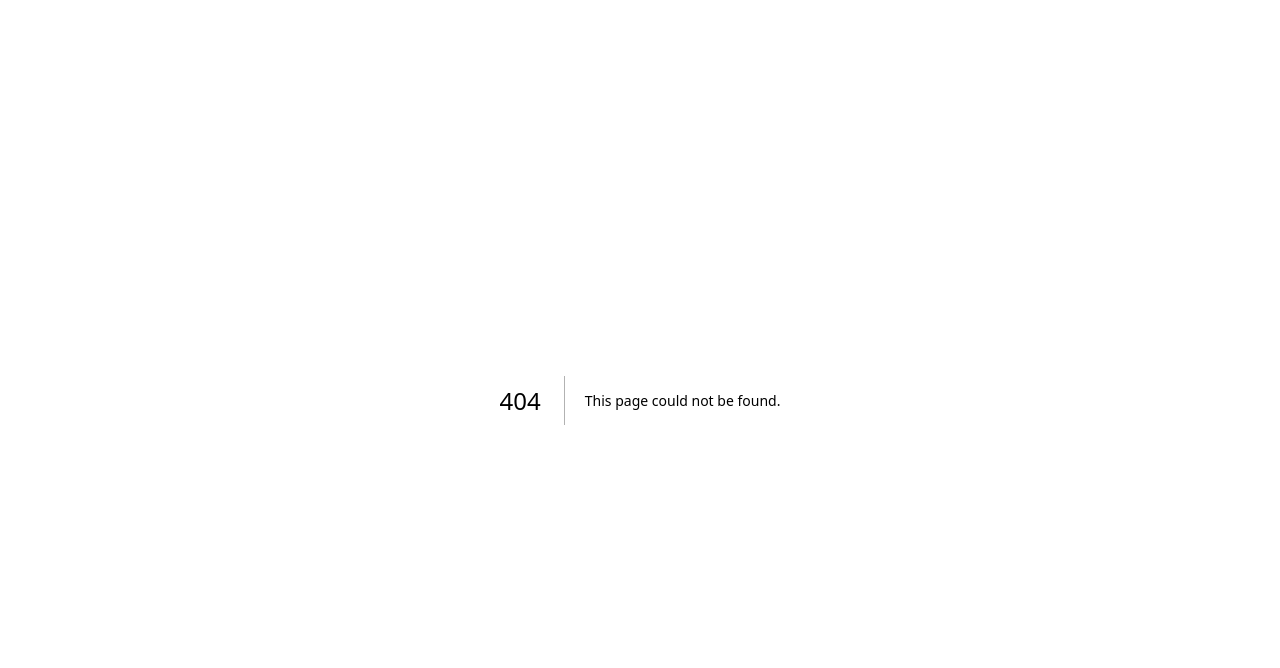
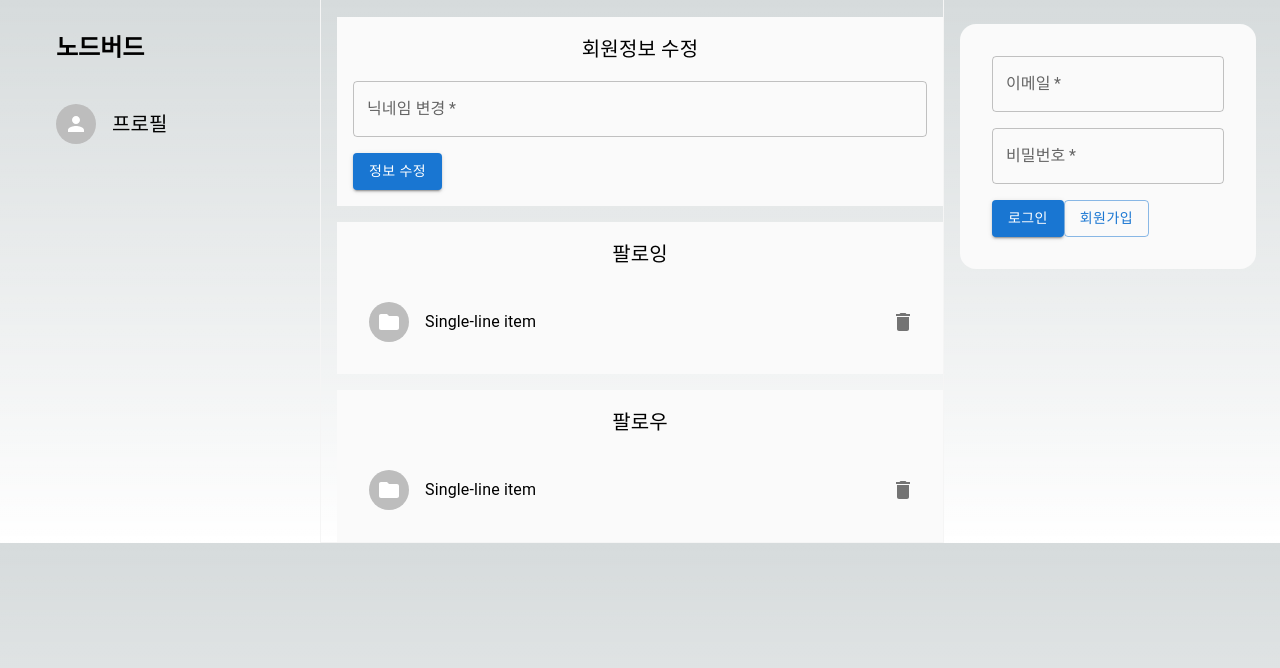
Before and after one commit to Lee-Dongwook/React-Nodebird-Next13, a Next.js app in the folder frontend/: page /profile in a window 1280 px wide. Before the commit this address had no page. Shown: the top 668 px of the page. Built offline with nearby package versions, Linux system fonts and the light colour scheme.

Commit message:
feat : 프로필 UI

```diff
--- /dev/null
+++ b/frontend/src/app/(default)/profile/page.tsx
@@ -0,0 +1,101 @@
+"use client";
+
+import {
+  Avatar,
+  Box,
+  Button,
+  colors,
+  Grid,
+  IconButton,
+  List,
+  ListItem,
+  ListItemAvatar,
+  ListItemText,
+  TextField,
+  Typography,
+} from "@mui/material";
+import React from "react";
+import FolderIcon from "@mui/icons-material/Folder";
+import DeleteIcon from "@mui/icons-material/Delete";
+
+const ProfilePage = () => {
+  return (
+    <>
+      <Box
+        component="div"
+        sx={{
+          mt: "1rem",
+          backgroundColor: colors.grey[50],
+          padding: "1rem",
+        }}
+      >
+        <Typography variant="h6" sx={{ textAlign: "center", mb: "1rem" }}>
+          회원정보 수정
+        </Typography>
+        <Grid container spacing={2}>
+          <Grid item xs={12}>
+            <TextField
+              fullWidth
+              required
+              id="outlined-required"
+              label="닉네임 변경"
+            />
+          </Grid>
+          <Grid item xs={12}>
+            <Button variant="contained">정보 수정</Button>
+          </Grid>
+        </Grid>
+      </Box>
+      <Box
+        component="div"
+        sx={{ mt: "1rem", backgroundColor: colors.grey[50], padding: "1rem" }}
+      >
+        <Typography variant="h6" sx={{ textAlign: "center", mb: "1rem" }}>
+          팔로잉
+        </Typography>
+        <List>
+          <ListItem
+            secondaryAction={
+              <IconButton edge="end" aria-label="delete">
+                <DeleteIcon />
+              </IconButton>
+            }
+          >
+            <ListItemAvatar>
+              <Avatar>
+                <FolderIcon />
+              </Avatar>
+            </ListItemAvatar>
+            <ListItemText primary="Single-line item" />
+          </ListItem>
+        </List>
+      </Box>
+      <Box
+        component="div"
+        sx={{ mt: "1rem", backgroundColor: colors.grey[50], padding: "1rem" }}
+      >
+        <Typography variant="h6" sx={{ textAlign: "center", mb: "1rem" }}>
+          팔로우
+        </Typography>
+        <List>
+          <ListItem
+            secondaryAction={
+              <IconButton edge="end" aria-label="delete">
+                <DeleteIcon />
+              </IconButton>
+            }
+          >
+            <ListItemAvatar>
+              <Avatar>
+                <FolderIcon />
+              </Avatar>
+            </ListItemAvatar>
+            <ListItemText primary="Single-line item" />
+          </ListItem>
+        </List>
+      </Box>
+    </>
+  );
+};
+
+export default ProfilePage;
```
